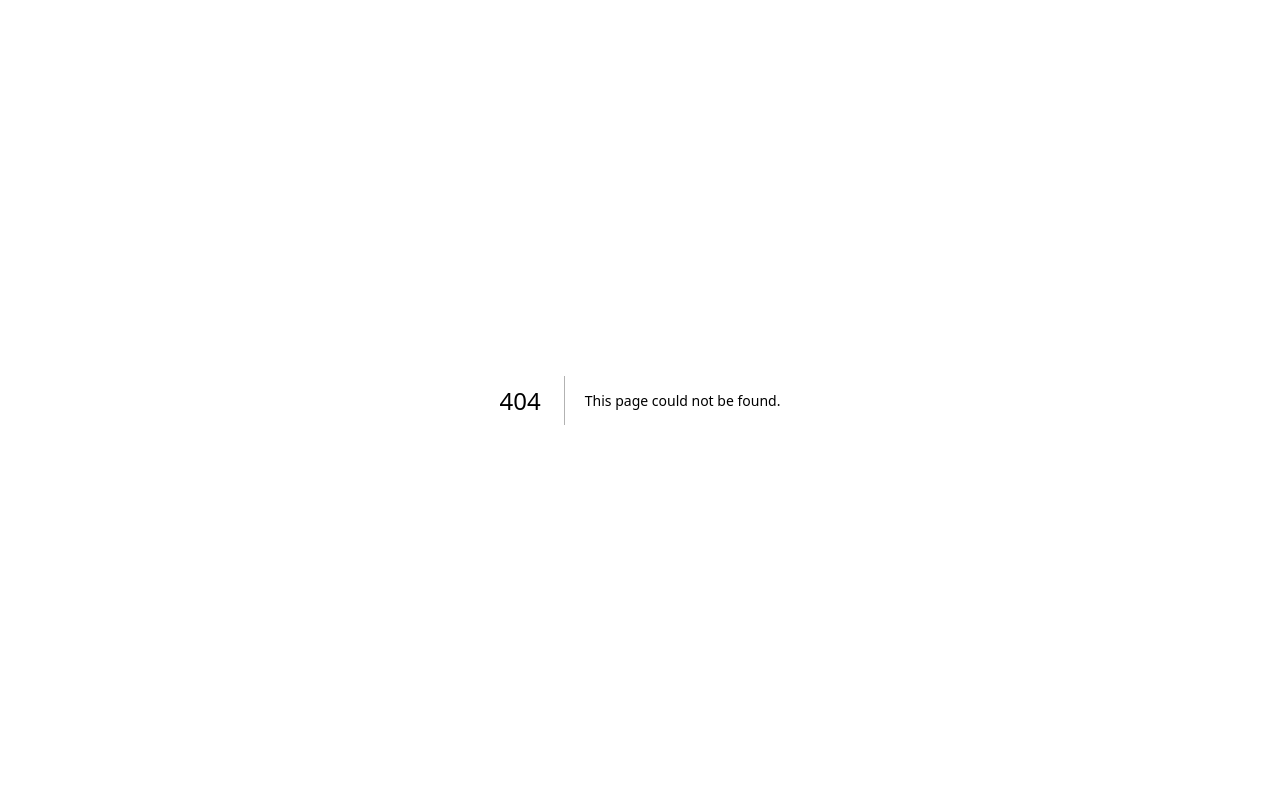
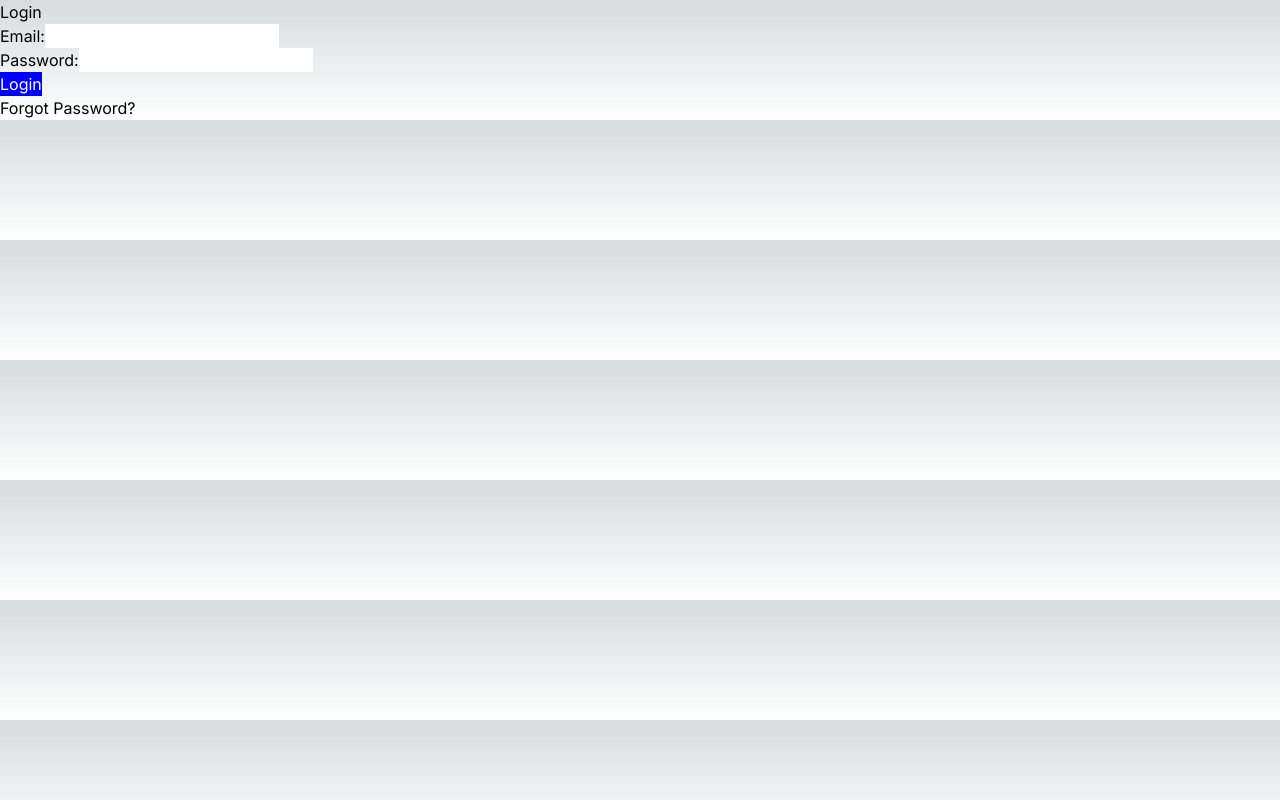
Before and after one commit to Kemosabe1900/CMS, a Next.js app: page /login in a window 1280 px wide. Before the commit this address had no page. Built offline with nearby package versions, Linux system fonts and the light colour scheme; no server answers.

Commit message:
Password change (#6)
* finished login and change password pages

* login file

---------

Co-authored-by: Kemosame <matiabeya2@gmail.com>

```diff
--- /dev/null
+++ b/src/app/changePassword/page.tsx
@@ -0,0 +1,78 @@
+// ChangePasswordPage.tsx
+"use client";
+import React, { useState } from "react";
+import { useRouter } from "next/navigation";
+import { supabase } from "@/app/supabase";
+
+const ChangePasswordPage: React.FC = () => {
+  const router = useRouter();
+
+  const [newPassword, setNewPassword] = useState("");
+  const [confirmPassword, setConfirmPassword] = useState("");
+
+  const handleNewPasswordChange = (e: React.ChangeEvent<HTMLInputElement>) => {
+    setNewPassword(e.target.value);
+  };
+
+  const handleConfirmPasswordChange = (
+    e: React.ChangeEvent<HTMLInputElement>
+  ) => {
+    setConfirmPassword(e.target.value);
+  };
+
+  const handleChangePassword = async () => {
+    if (newPassword !== confirmPassword) {
+      alert("Passwords do not match");
+      return;
+    }
+
+    try {
+      //change password using supabase
+      const { data, error } = await supabase.auth.updateUser({
+        // id:supabase.auth.user()?.id,
+        password: newPassword,
+      });
+
+      if (error) {
+        //handle password update error
+        console.error("Error updating password: ", error.message);
+        return;
+      }
+
+      //password updatated sucessfully
+      console.log("Password Updated Successfully: , user");
+      //redirect to login
+
+      router.push("/login");
+    } catch (error) {
+      console.error("Unexpected error:", (error as Error).message);
+      //Handle unpected errors, redirect or alert
+    }
+  };
+  return (
+    <div>
+      <h1>Change Password</h1>
+      <label>New Password:</label>
+      <input
+        type="password"
+        value={newPassword}
+        onChange={handleNewPasswordChange}
+      />
+      <br />
+      <label>Confirm Password:</label>
+      <input
+        type="password"
+        value={confirmPassword}
+        onChange={handleConfirmPasswordChange}
+      />
+      <br />
+      <button
+        style={{ backgroundColor: "blue", color: "white" }}
+        onClick={handleChangePassword}
+      >
+        Change Password
+      </button>
+    </div>
+  );
+};
+export default ChangePasswordPage;
--- /dev/null
+++ b/src/app/login/page.tsx
@@ -0,0 +1,83 @@
+"use client";
+import React, { useState } from "react";
+import { useRouter } from "next/navigation";
+import { supabase } from "@/app/supabase";
+import Error from "next/error";
+
+const LoginPage: React.FC = () => {
+  const router = useRouter();
+  const [email, setEmail] = useState("");
+  const [password, setPassword] = useState("");
+
+  const handleEmailChange = (e: React.ChangeEvent<HTMLInputElement>) => {
+    setEmail(e.target.value);
+  };
+
+  const handlePasswordChange = (e: React.ChangeEvent<HTMLInputElement>) => {
+    setPassword(e.target.value);
+  };
+
+  const handleLogin = async () => {
+    try {
+      const { data, error } = await supabase.auth.signInWithPassword({
+        email: "example@email.com",
+        password: "example-password",
+      });
+
+      if (error) {
+        console.log("error singing in:", (error as any).message);
+        return;
+        //handle login error...maybe redirect or ALERT
+      }
+      console.log("You're signed in Successfully");
+
+      //router.push("/dashboard");
+      //fix route appropriately.
+    } catch (error) {
+      console.error("Unexpected error:", (error as any).message);
+      // Handle unexpected errors, show an alert or redirect to an error page
+    }
+  };
+  const handleForgotPassword = async () => {
+    try {
+      //Sends the user a log in link via email.
+      //  Once logged in you should direct the user to a new password form.
+      //  And use "Update User" below to save the new password.
+      let { error } = await supabase.auth.resetPasswordForEmail(email);
+      if (error) {
+        console.error("Error initiating password reset: ", error.message);
+        return;
+      }
+      console.log("Password reset initiated Successfully!");
+      //Redirect to changePassword Page
+      router.push("/changePassword");
+    } catch (error: any) {
+      console.log(
+        "Unexpected error:",
+        (error && error.message) || "Unknown error"
+      );
+      //handle unexpected errors, show as ALERT or redirect to an error page.
+    }
+  };
+
+  return (
+    <div>
+      <h1>Login</h1>
+      <label>Email:</label>
+      <input type="text" value={email} onChange={handleEmailChange} />
+      <br />
+      <label>Password:</label>
+      <input type="password" value={password} onChange={handlePasswordChange} />
+      <br />
+      <button
+        style={{ backgroundColor: "blue", color: "white" }}
+        onClick={handleLogin}
+      >
+        Login
+      </button>
+      <br />
+      <button onClick={handleForgotPassword}>Forgot Password?</button>
+    </div>
+  );
+};
+export default LoginPage;
```
